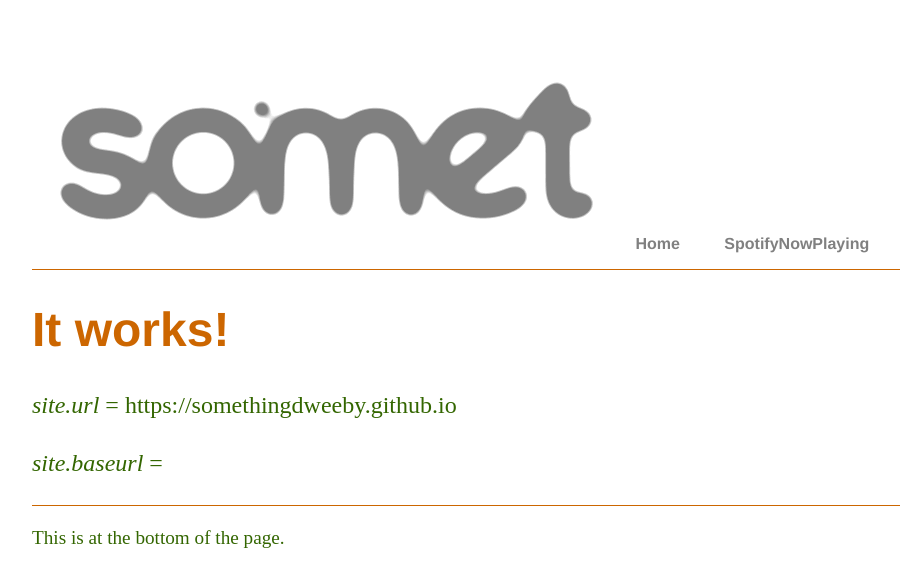
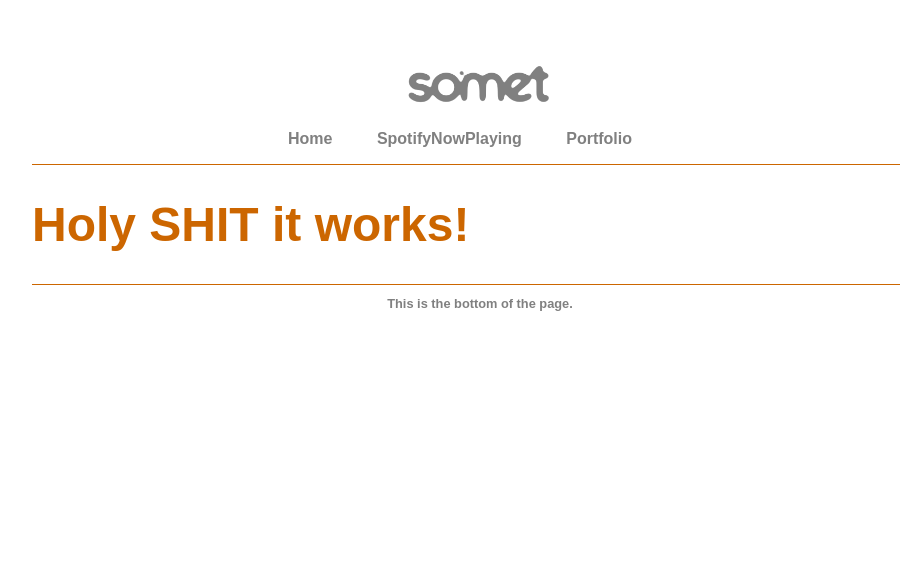
Before and after one commit to SomethingDweeby/somethingdweeby.github.io, a Jekyll site: the page built from index.html, in a window 1280 px wide. Shown: the top 587 px of the page, without its empty margins (160-1060 px from the left). Built offline with Jekyll 4.4.1, drawn with Linux system fonts in a browser that asks for light colours.

Commit message:
im starting to understand..

```diff
--- a/_layouts/default.html
+++ b/_layouts/default.html
@@ -2,15 +2,16 @@
 	<html>
 		<head>
 			<title>{{ page.title }}</title>
-			<link rel="stylesheet" type="text/css" href="{{ "/css/main.css" | absolute_url }}">
+			<link rel="stylesheet" type="text/css" href= "/css/main.css" | absolute_url }}">
 		</head>
 		<body>
 			<nav>
+				<img class="icon" src="/res/Watermark.png" draggable="false">
 	    		<ul id="menu">
-                    <img class="icon" src="/res/Watermark.png" draggable="false">
 	        		<li><a href="{{ absolute_url }}">Home</a></li>
 		        	<li><a href="/SpotifyNowPlaying/index.html">SpotifyNowPlaying</a></li>
-	    		</ul>
+					<li><a href="{{ "/topics/portfolio.html" | absolute_url }}">Portfolio</a></li>
+				</ul>
 			</nav>
 			<div class="container">
 
@@ -19,7 +20,7 @@
 			</div><!-- /.container -->
 			<footer>
 	    		<p>
-				This is at the bottom of the page.
+				This is the bottom of the page.
 				</p>
 			</footer>
 		</body>
--- a/css/main.css
+++ b/css/main.css
@@ -4,9 +4,10 @@ body {
 }
 nav {
     border-bottom: 1px solid #cc6600;
+    text-align: center;
 }
 nav ul {
-    font-family:'Helvetica', 'Arial', 'Sans-Serif';
+    font-family: 'Varela Round', sans-serif;
     padding: 0px;
     list-style: none;
     font-weight: bold;
@@ -28,15 +29,23 @@ a:hover {
 }
 h1 {
     font-size: 3em;
-    font-family:'Helvetica', 'Arial', 'Sans-Serif';
+    font-family: 'Varela Round', sans-serif;
 	color:#cc6600;
 }
 p {
-    font-size: 1.5em;
-    line-height: 1.4em;
-    color: #336600;
+    font-family: 'Varela Round', sans-serif;
+    font-weight: bold;
+    font-size: 1em;
+    line-height: 0.9em;
+    color: grey;
 }
 footer {
     border-top: 1px solid #cc6600;
     font-size: .8em;
+    text-align: center;
+
 }
+
+.icon{
+    height: 50px;
+}
--- a/index.html
+++ b/index.html
@@ -1,7 +1,5 @@
 ---
 layout: default
-title: anin
+title: Home
 ---
-<h1>It works!</h1>
-<p><i>site.url</i> = {{ site.url }}</p>
-<p><i>site.baseurl</i> = {{ site.baseurl }}</p>
+<h1>Holy SHIT it works!</h1>
```
Also changed, not shown: topics/portfolio.html (added, +8 -0 lines), topics/test.html (deleted).
